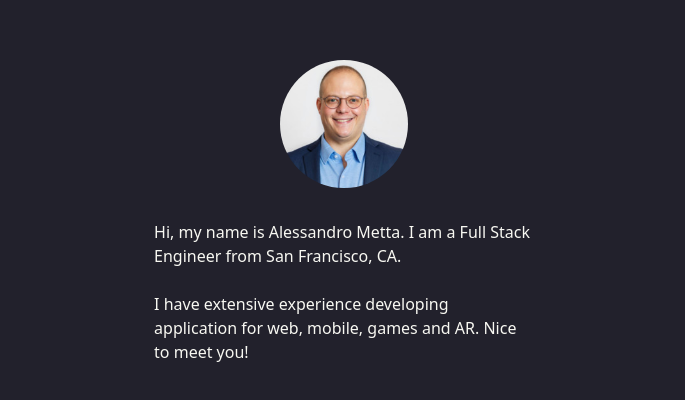
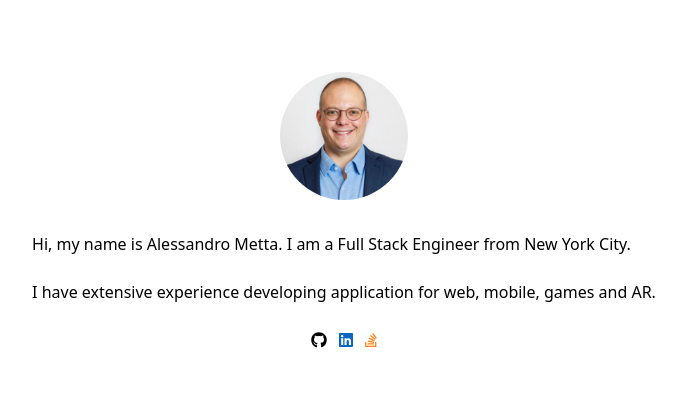
Before and after one commit to n0f3/ametta.dev, a Next.js app: page / in a window 1280 px wide. Shown: the part 188-588 px from the top of the page, without its empty margins (296-981 px from the left). Built offline with nearby package versions, Linux system fonts and the light colour scheme.

Commit message:
Added social links

```diff
--- a/pages/_app.tsx
+++ b/pages/_app.tsx
@@ -1,6 +1,13 @@
 import { AppProps } from 'next/dist/next-server/lib/router/router';
 import 'styles/index.css';
+import { library } from '@fortawesome/fontawesome-svg-core';
+import { fab } from '@fortawesome/free-brands-svg-icons';
 
-export default function App({ Component, pageProps }: AppProps) {
+library.add(fab);
+
+export default function App({
+  Component,
+  pageProps,
+}: AppProps): React.ReactNode {
   return <Component {...pageProps} />;
 }
--- a/pages/index.tsx
+++ b/pages/index.tsx
@@ -5,6 +5,7 @@ import { getSortedPostsData } from '../lib/posts';
 import Link from 'next/link';
 import Date from '../components/date';
 import { GetStaticProps } from 'next';
+import { FontAwesomeIcon } from '@fortawesome/react-fontawesome';
 
 interface PostData {
   date: string;
@@ -22,15 +23,42 @@ const Home = ({ allPostsData }: HomeProps): JSX.Element => {
       <Head>
         <title>{siteTitle}</title>
       </Head>
-      <section className="self-center w-1/2 text-left">
+      <section className="self-center text-left">
         <p>
-          Hi, my name is Alessandro Metta. I am a Full Stack Engineer from San
-          Francisco, CA. <br /> <br /> I have extensive experience developing
-          application for web, mobile, games and AR. Nice to meet you!
+          Hi, my name is Alessandro Metta. I am a Full Stack Engineer from New
+          York City. <br /> <br /> I have extensive experience developing
+          application for web, mobile, games and AR.
         </p>
       </section>
+      <section className="container mx-auto flex self-center flex-row justify-center content-center mt-6 w-2/3">
+        <Link href="https://github.com/n0f3">
+          <a target="_blank">
+            <FontAwesomeIcon icon={['fab', 'github']} width={40} height={40} />
+          </a>
+        </Link>
+        <Link href="https://www.linkedin.com/in/alessandrometta/">
+          <a target="_blank" className="ml-3">
+            <FontAwesomeIcon
+              icon={['fab', 'linkedin']}
+              width={40}
+              height={40}
+              color="rgba(10, 102, 194, 1.00)"
+            />
+          </a>
+        </Link>
+        <Link href="https://stackoverflow.com/users/4927930/alessandro-m">
+          <a target="_blank" className="ml-3">
+            <FontAwesomeIcon
+              icon={['fab', 'stack-overflow']}
+              width={40}
+              height={40}
+              color="rgba(253, 126, 20, 1.00)"
+            />
+          </a>
+        </Link>
+      </section>
       {/* <section className={`${utilStyles.headingMd} ${utilStyles.padding1px}`}>
-        <h2 className={utilStyles.headingLg}>Blog</h2>
+      <h2 className={utilStyles.headingLg}>Blog</h2>
         <ul className={utilStyles.list}>
           {allPostsData?.map(({ id, date, title }) => (
             <li className={utilStyles.listItem} key={id}>
@@ -50,7 +78,7 @@ const Home = ({ allPostsData }: HomeProps): JSX.Element => {
 };
 
 export const getStaticProps: GetStaticProps = async () => {
-  const allPostsData = getSortedPostsData();
+  const allPostsData = await getSortedPostsData();
   return {
     props: {
       allPostsData,
--- a/postcss.config.js
+++ b/postcss.config.js
@@ -1,7 +1,6 @@
 module.exports = {
   plugins: [
     'tailwindcss',
-    'autoprefixer',
     'postcss-flexbugs-fixes',
     [
       'postcss-preset-env',
--- a/styles/index.css
+++ b/styles/index.css
@@ -3,11 +3,8 @@
 @layer base {
   html,
   body {
-    @apply bg-dracula-background;
-    color: theme('colors.dracula-foreground');
   }
   a {
-    color: theme('colors.dracula-green');
   }
 }
 
--- a/tailwind.config.js
+++ b/tailwind.config.js
@@ -6,20 +6,20 @@ module.exports = {
   purge: ['./components/**/*.{js,ts,jsx,tsx}', './pages/**/*.{js,ts,jsx,tsx}'],
   theme: {
     extend: {
-      colors: {
-        'accent-1': '#333',
-        'dracula-background': '#22212C',
-        'dracula-comment': '#7970A9',
-        'dracula-foreground': '#F8F8F2',
-        'dracula-selection': '#454158',
-        'dracula-green': '#8AFF80',
-        'dracula-pink': '#FF80BF',
-        'dracula-purple': '#FF80BF',
-        'dracula-cyan': '#80FFEA',
-        'dracula-orange': '#FFCA80',
-        'dracula-red': '#FF9580',
-        'dracula-yellow': '#FFFF80',
-      },
+      // colors: {
+      //   'accent-1': '#333',
+      //   'dracula-background': '#22212C',
+      //   'dracula-comment': '#7970A9',
+      //   'dracula-foreground': '#F8F8F2',
+      //   'dracula-selection': '#454158',
+      //   'dracula-green': '#8AFF80',
+      //   'dracula-pink': '#FF80BF',
+      //   'dracula-purple': '#FF80BF',
+      //   'dracula-cyan': '#80FFEA',
+      //   'dracula-orange': '#FFCA80',
+      //   'dracula-red': '#FF9580',
+      //   'dracula-yellow': '#FFFF80',
+      // },
     },
   },
   variants: {},
```
Also changed, not shown: package.json (+10 -0 lines), 1 other file (tests, documents, lock files or other folders).
